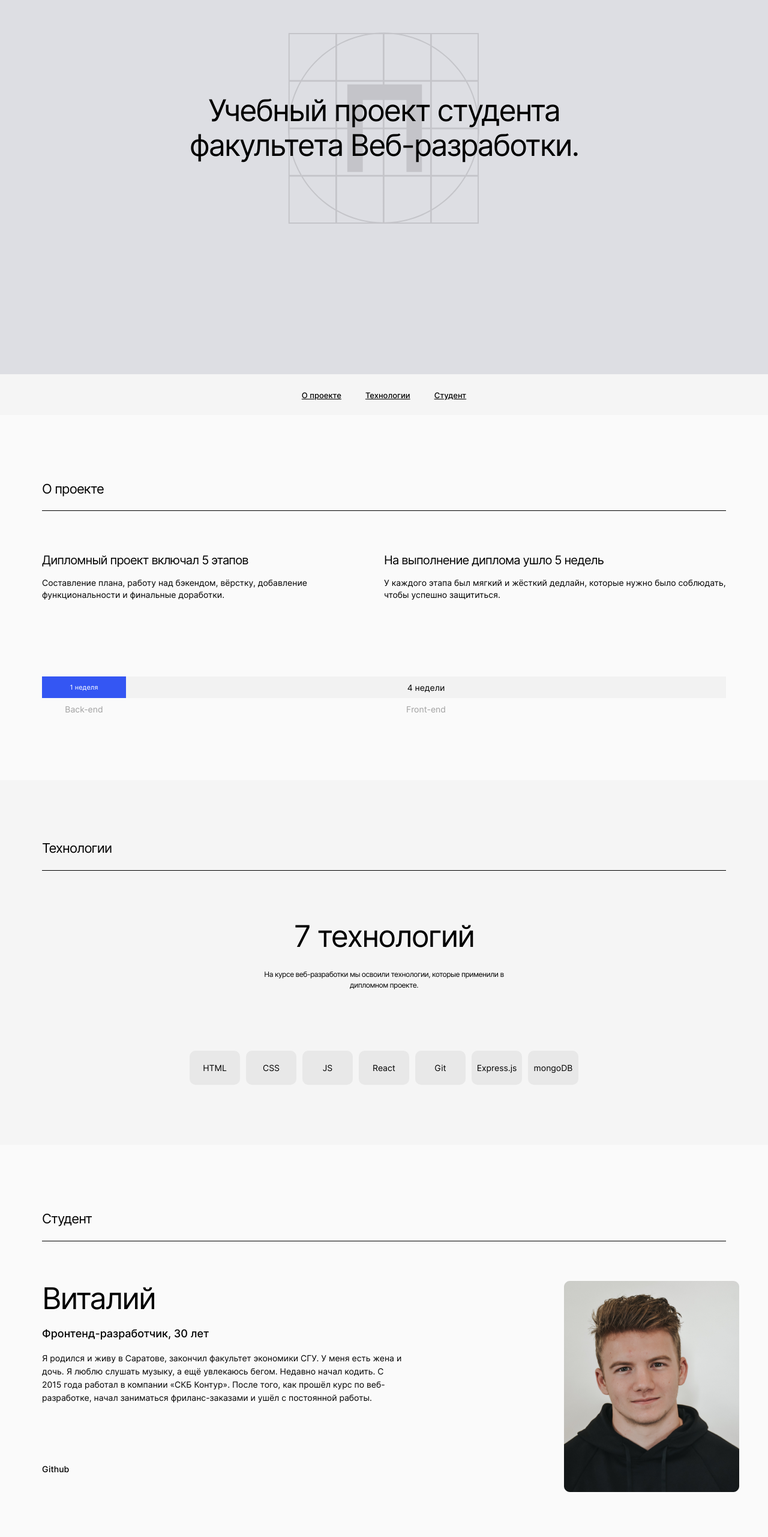
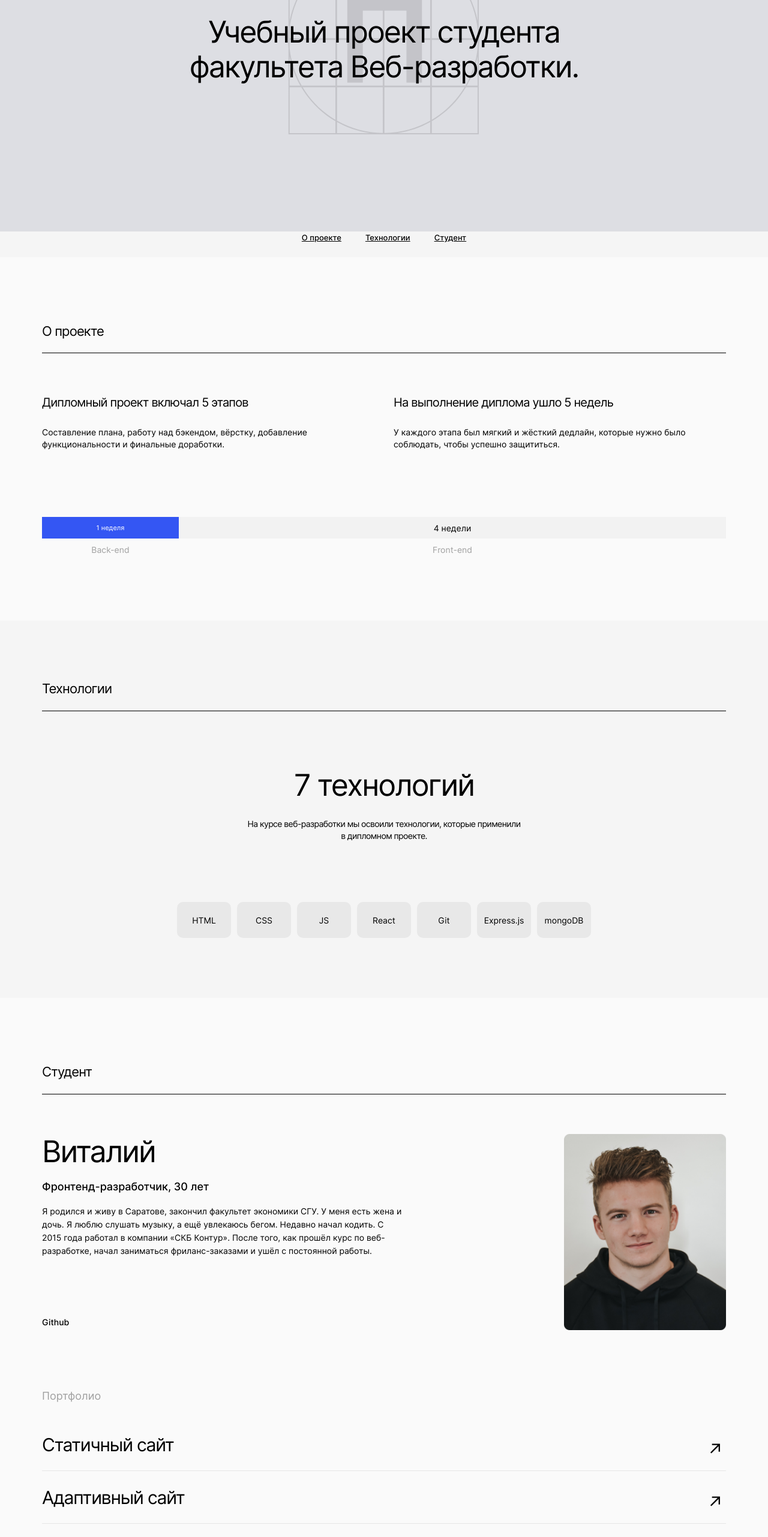
Before and after one commit to ivanovanatalya/movies-explorer-frontend, a React (Create React App) app: page / in a window 1280 px wide. Shown: the part 234-2797 px from the top of the page at 60% size. Built offline with nearby package versions, Linux system fonts and the light colour scheme.

Commit message:
fix: landing portfolio

```diff
--- a/src/components/AboutMe/AboutMe.css
+++ b/src/components/AboutMe/AboutMe.css
@@ -51,12 +51,13 @@
     font-weight: initial;
     padding-bottom: 23px;
     margin: 0;
-    margin-bottom: 90px;
+    margin-bottom: 67px;
   }
 
-  .about-me__image {
+  .about-me__image img {
     margin-left: 50px;
     width: 255px;
+    height: 307px;
   }
 
   .about-me__wrapper {
@@ -111,7 +112,7 @@
   }
 
   .about-me {
-    padding: 110px 70px 125px;
+    padding: 110px 70px 95px;
 
   }
 
@@ -123,7 +124,7 @@
     margin-top: 99px;
   }
 
-  .about-me__image {
+  .about-me__image img {
     width: 270px;
     height: 327px;
   }
--- a/src/components/AboutProject/AboutProject.css
+++ b/src/components/AboutProject/AboutProject.css
@@ -95,6 +95,7 @@
   .about-project__text {
     font-size: 12px;
     line-height: 18px;
+    margin: 21px 0 34px;
   }
 
   .about-project__title {
@@ -119,6 +120,10 @@
     font-size: 14px;
     line-height: 17px;
   }
+
+  .about-project__title_second {
+    padding-left: 16px;
+  }
 }
 
 @media screen and (min-width: 1280px) {
@@ -127,11 +132,19 @@
   }
 
   .about-project__bars-wrapper {
-    margin-top: 110px;
+    margin-top: 77px;
   }
 
   .about-project__text {
     font-size: 14px;
     line-height: 20px;
   }
+
+  .about-project__text {
+    margin-top: 28px;
+  }
+
+  .about-project__status-bar_sm {
+    width: 228px;
+  }
 }
--- a/src/components/AboutProject/AboutProject.js
+++ b/src/components/AboutProject/AboutProject.js
@@ -11,8 +11,8 @@ const AboutProject = () => {
         <div className="about-project__text">Составление плана, работу над бэкендом, вёрстку, добавление функциональности и финальные доработки.</div>
       </div>
       <div className="about-project__text-wrapper">
-        <div className="about-project__title">На выполнение диплома ушло 5 недель</div>
-        <div className="about-project__text">У каждого этапа был мягкий и жёсткий дедлайн, которые нужно было соблюдать, чтобы успешно защититься.</div>
+        <div className="about-project__title about-project__title_second">На выполнение диплома ушло 5 недель</div>
+        <div className="about-project__text about-project__title_second">У каждого этапа был мягкий и жёсткий дедлайн, которые нужно было соблюдать, чтобы успешно защититься.</div>
       </div>
       <div className="about-project__bars-wrapper">
         <div className="about-project__bar-group">
--- a/src/components/Footer/Footer.css
+++ b/src/components/Footer/Footer.css
@@ -30,7 +30,7 @@
 
 @media screen and (min-width: 768px) {
   .footer {
-    margin: 80px 20px 20px;
+    margin: 60px 30px 20px;
     flex-shrink: 0;
   }
 
@@ -53,17 +53,24 @@
   }
 
   .footer__copyright {
-    color: initial
+    color: initial;
+    font-size: 13px;
+    line-height: 16px;
+  }
+
+  .footer__line_centered {
+    font-size: 13px;
+    line-height: 16px;
+  }
+
+  .footer__link {
+    margin-left: 20px;
   }
 }
 
 @media screen and (min-width: 1280px) {
   .footer {
     flex-shrink: 0;
-  }
-
-  .footer__line_centered {
-    font-size: 13px;
-    line-height: 16px;
+    margin: 79px 70px 20px;
   }
 }
--- a/src/components/Footer/Footer.js
+++ b/src/components/Footer/Footer.js
@@ -13,7 +13,7 @@ const Footer = () => {
           <a href='https://github.com/ivanovanatalya/' className='footer__link' target='_blank'>Github</a>
       </div>
       <div className="footer__line footer__line_centered">
-          <div className='footer__copyright'>ivanovann&copy;2023</div>
+          <div className='footer__copyright'>&copy;2020</div>
       </div>
       </div>
     </footer>
--- a/src/components/Header/Header.css
+++ b/src/components/Header/Header.css
@@ -128,6 +128,7 @@
   }
   .header__btn {
     font-size: 12px;
+    margin-left: 30px;
   }
 
   .header__btn_primary {
--- a/src/components/NavTab/NavTab.css
+++ b/src/components/NavTab/NavTab.css
@@ -36,6 +36,7 @@
 }
 
 @media screen and (min-width: 1280px) {
-
-
+  .landing-navigation {
+    padding-top: 0;
+  }
 }
--- a/src/components/Portfolio/Portfolio.css
+++ b/src/components/Portfolio/Portfolio.css
@@ -38,7 +38,7 @@
 
 @media screen and (min-width: 768px) {
   .portfolio {
-    padding: 0 50px 90px;
+    padding: 0 70px 108px;
   }
 
   .portfolio__title {
@@ -46,20 +46,27 @@
   }
 
   .portfolio__list {
-    margin-top: 50px;
+    margin-top: 37px;
   }
 
   .portfolio__link {
     font-size: 28px;
     line-height: 50px;
+    margin: 10px 0;
+  }
+
+  .portfolio__link::after {
+    background-image: url('../../images/landing-arrow.svg');
+    background-size: 18px 72px;
+    background-repeat: no-repeat;
+    display: inline-block;
+    width: 27px;
+    height: 60px;
+    content:"";
   }
 }
 
 @media screen and (min-width: 1280px) {
-  .portfolio__item {
-    padding-bottom: 19px;
-  }
-
   .portfolio__link {
     font-size: 30px;
     line-height: 50px;
--- a/src/components/Promo/Promo.css
+++ b/src/components/Promo/Promo.css
@@ -35,17 +35,30 @@
     font-size: 50px;
     line-height: 58px;
     letter-spacing: -0.04em;
+    margin-top: 223px;
   }
   .landing__image {
     width: 320px;
     height: 320px;
+    margin-top: 160px;
   }
 }
 
 @media screen and (min-width: 1280px) {
+  .landing {
+    min-height: 524px;
+  }
+
   .landing__text {
     width: 730px;
     font-size: 50px;
     line-height: 58px;
+    margin-top: 184px;
+  }
+
+  .landing__image {
+    width: 320px;
+    height: 320px;
+    margin-top: 82px;
   }
 }
--- a/src/components/Techs/Techs.css
+++ b/src/components/Techs/Techs.css
@@ -95,12 +95,23 @@
     width: fit-content;
   }
 
+  .techs__block-wrapper .techs__block {
+    width: 90px;
+    height: 60px;
+  }
+
   .techs__text {
     margin: 26px auto 100px;
+    font-size: 14px;
+    line-height: 20px;
   }
 
   .techs__block {
     font-size: 14px;
     line-height: 17px;
   }
+
+  .techs__header {
+    margin-top: 94px;
+  }
 }
```
